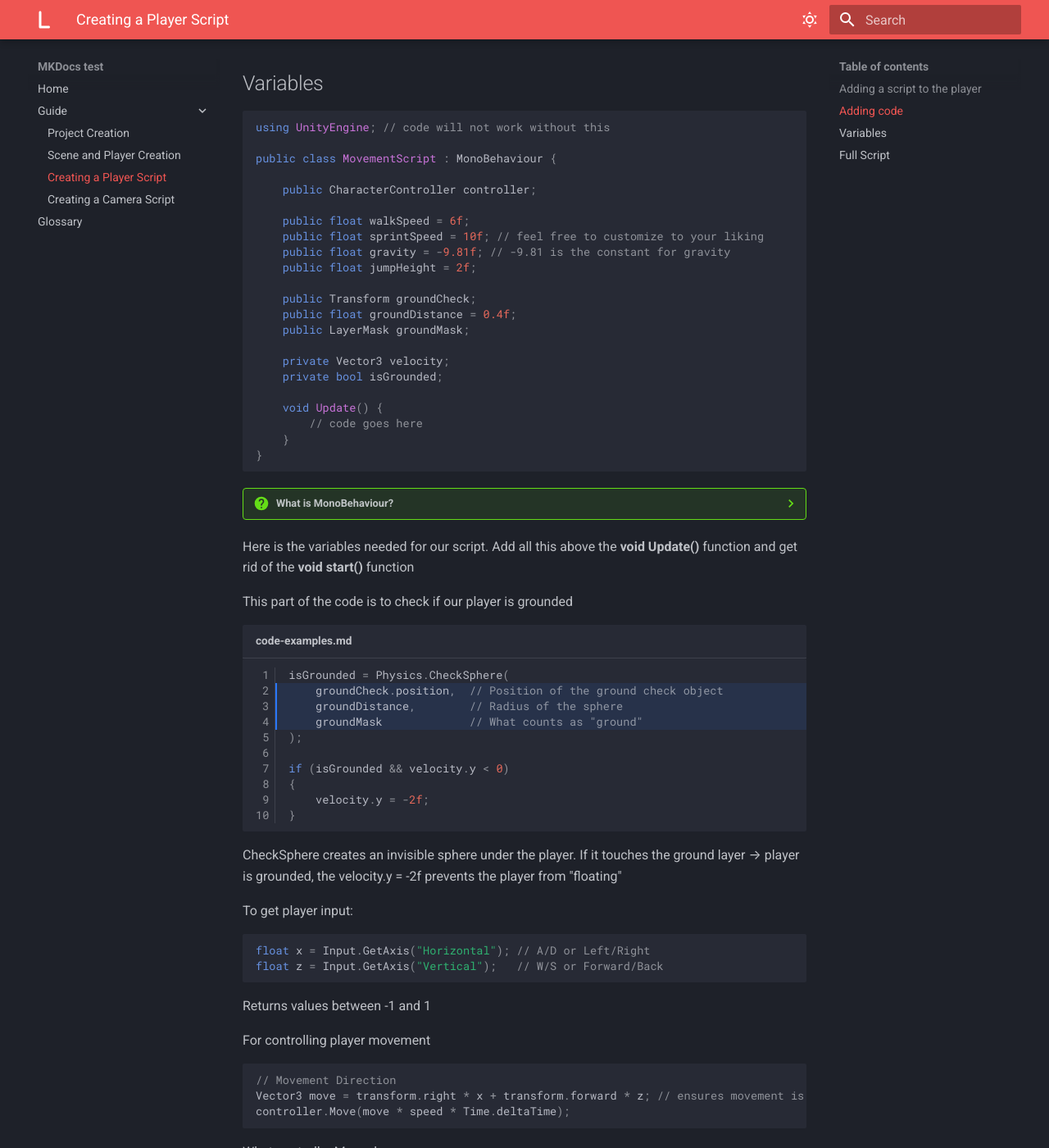
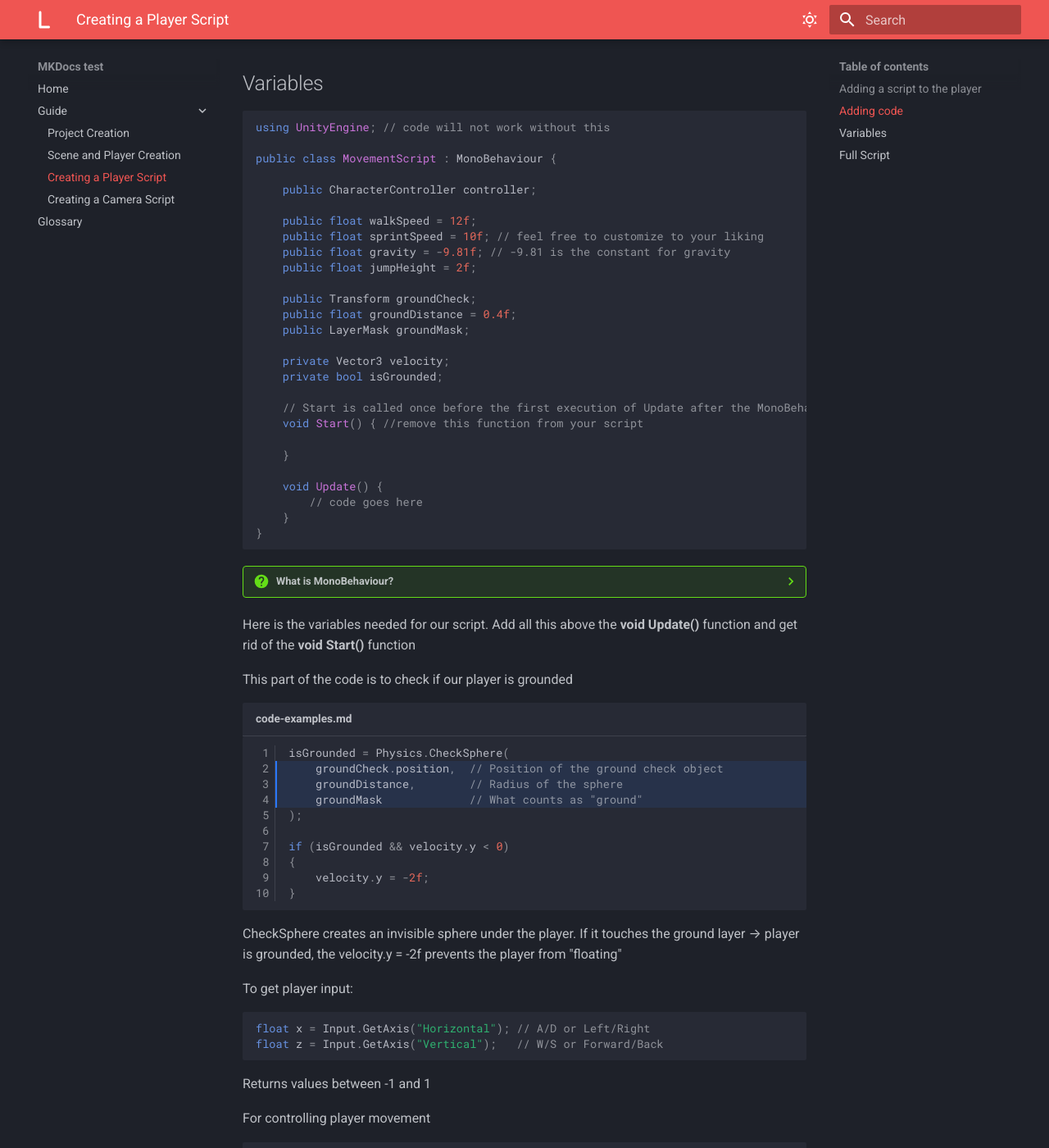
Before and after one commit to Lyra-is-confused/material-for-MKDocs-testing, an MkDocs documentation site: the page built from docs/player-script.md, in a window 1280 px wide and 1400 px high, scrolled down 2684 px. Shown: the whole window at 82% size. Built offline with MkDocs 1.6.1 and Material for MkDocs 9.7.7, drawn with Linux system fonts in a browser that asks for light colours; some of the changed text lies outside the part shown.

Commit message:
Add mouse-over text for images, fix player-script, edit camera-script

````diff
--- a/docs/player-script.md
+++ b/docs/player-script.md
@@ -47,7 +47,7 @@ public class MovementScript : MonoBehaviour {
 
     public CharacterController controller;
 
-    public float walkSpeed = 6f;
+    public float walkSpeed = 12f;
     public float sprintSpeed = 10f; // feel free to customize to your liking
     public float gravity = -9.81f; // -9.81 is the constant for gravity
     public float jumpHeight = 2f;
@@ -59,6 +59,11 @@ public class MovementScript : MonoBehaviour {
     private Vector3 velocity;
     private bool isGrounded;
 
+    // Start is called once before the first execution of Update after the MonoBehaviour is created
+    void Start() { //remove this function from your script
+
+    }
+
     void Update() {
         // code goes here
     }
@@ -68,7 +73,7 @@ public class MovementScript : MonoBehaviour {
 
     MonoBehaviour is Unity’s base class that allows classes to accept all of Unity’s functions like Awake, Update, etc. A reason not to use MonoBehaviour is if you don’t need any special Unity functionality for that class, which is rare.
 
-Here is the variables needed for our script. Add all this above the **void Update()** function and get rid of the **void start()** function
+Here is the variables needed for our script. Add all this above the **void Update()** function and get rid of the **void Start()** function
 
 This part of the code is to check if our player is grounded
 
@@ -103,7 +108,7 @@ For controlling player movement
 
 // Movement Direction
 Vector3 move = transform.right * x + transform.forward * z; // ensures movement is relative to where the player is facing.
-controller.Move(move * speed * Time.deltaTime);
+controller.Move(move * walkSpeed * Time.deltaTime);
 ```
 
 What controller.Move does:
@@ -117,7 +122,6 @@ To control player speed
 float speed;
 
 // checks if Left Shift is activated
-
 if (Input.GetKey(KeyCode.LeftShift)) {
     speed = sprintSpeed; // activates when Left Shift is held
 }
@@ -155,7 +159,7 @@ public class MovementScript : MonoBehaviour {
 
     public CharacterController controller;
 
-    public float walkSpeed = 6f;
+    public float walkSpeed = 12f;
     public float sprintSpeed = 10f;
     public float gravity = -9.81f;
     public float jumpHeight = 2f;
@@ -171,8 +175,7 @@ public class MovementScript : MonoBehaviour {
         // Ground Check
         isGrounded = Physics.CheckSphere(groundCheck.position, groundDistance, groundMask);
 
-        if (isGrounded && velocity.y < 0)
-        {
+        if (isGrounded && velocity.y < 0) {
             velocity.y = -2f; // Keeps player grounded
         }
 
@@ -182,7 +185,7 @@ public class MovementScript : MonoBehaviour {
 
         // Movement Direction
         Vector3 move = transform.right * x + transform.forward * z;
-        controller.Move(move * speed * Time.deltaTime);
+        controller.Move(move * walkSpeed * Time.deltaTime);
 
         // Sprint
         float speed;
@@ -194,7 +197,6 @@ public class MovementScript : MonoBehaviour {
         else {
             speed = walkSpeed; // if Left shift not held, reverts to normal walking speed
         }
-
 
         // Jump
         if (Input.GetButtonDown("Jump") && isGrounded) {
````
Also changed, not shown: other parts of docs/player-script.md (+2 -2 lines), docs/Project-creation.md (+5 -5 lines), docs/Scene-creation.md (+8 -8 lines), docs/camera-script.md (+1 -2 lines).
